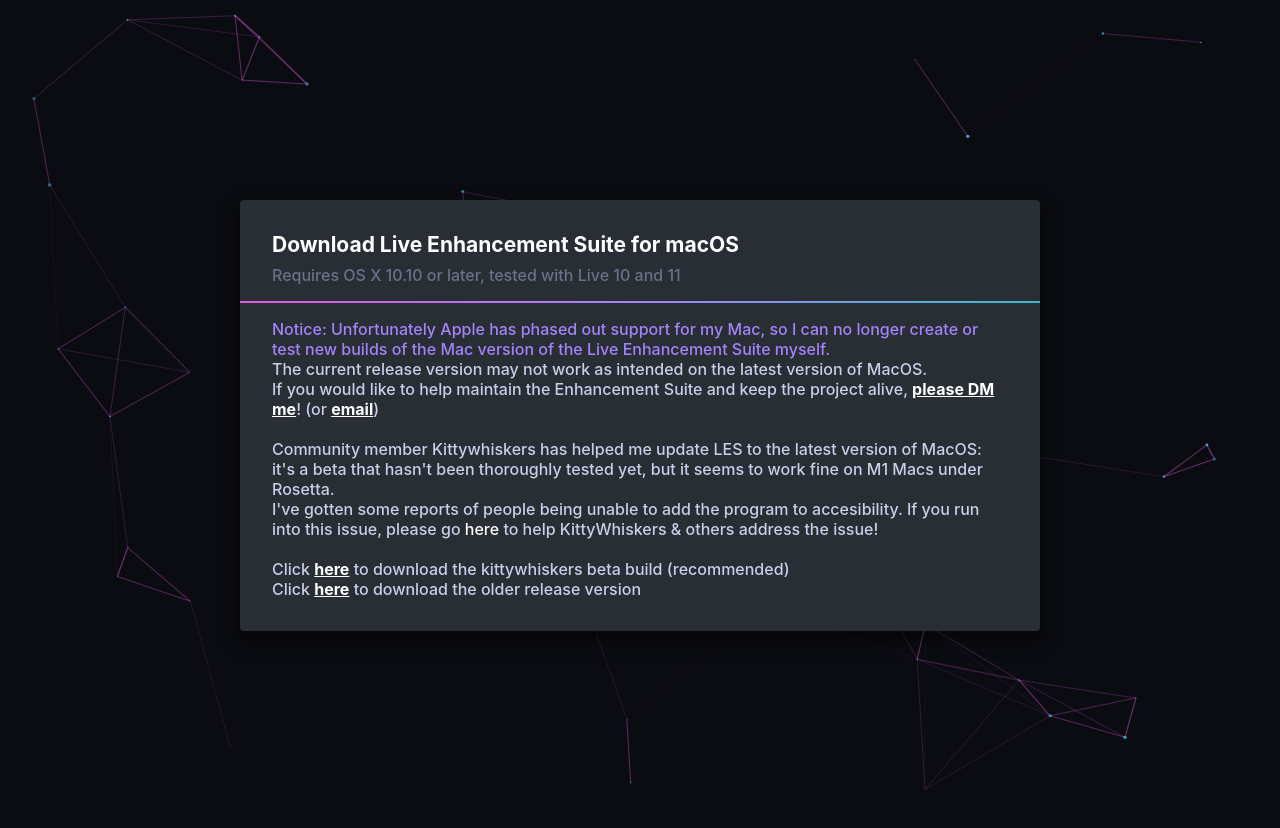
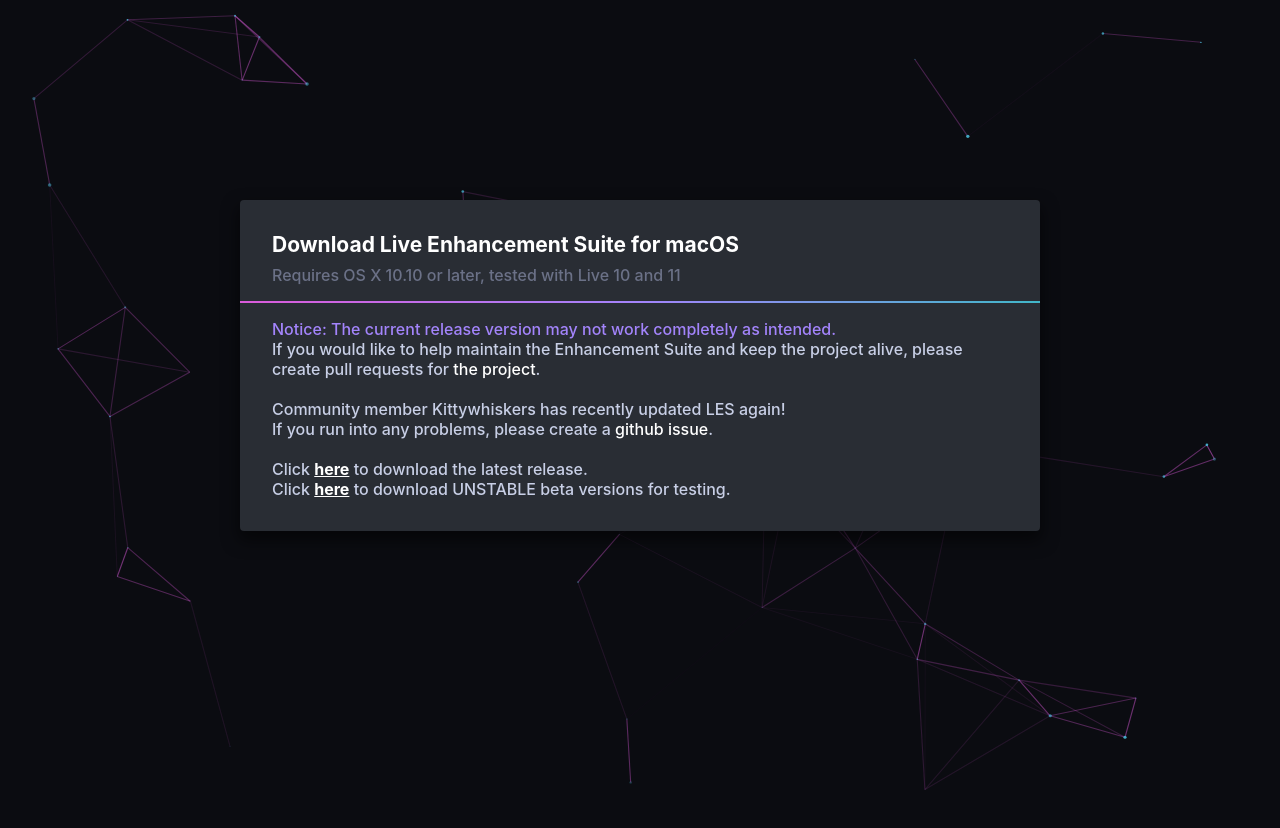
Before and after one commit to LiveEnhancementSuite/LESwebsite, a website built with Parcel: page download-mac.html in a window 1280 px wide. After the commit the page ends 800 px from the top, so only its background shows below. Built offline with nearby package versions, Linux system fonts and the light colour scheme; a web font is replaced by a local one.

Commit message:
Update download-mac.html
fixed download link

```diff
--- a/download-mac.html
+++ b/download-mac.html
@@ -17,16 +17,14 @@
         <p class="card-title">Download Live Enhancement Suite for macOS</p>
         <p class="card-subtitle">Requires OS X 10.10 or later, tested with Live 10 and 11</p>
         <hr>
-		<p class="card-text" style="color:#a384fb">Notice: Unfortunately Apple has phased out support for my Mac, so I can no longer create or test new builds of the Mac version of the Live Enhancement Suite myself.</p>
-		<p class="card-text">The current release version may not work as intended on the latest version of MacOS.</p>
-		<p class="card-text">If you would like to help maintain the Enhancement Suite and keep the project alive, <a href=https://twitter.com/InvertedSilence style="text-decoration: underline; font-weight: bold;">please DM me</a>! (or <a href=mailto:yo@invertedsilence.com style="text-decoration: underline; font-weight: bold;">email</a>)</p>
+		<p class="card-text" style="color:#a384fb">Notice: The current release version may not work completely as intended.</p>
+		<p class="card-text">If you would like to help maintain the Enhancement Suite and keep the project alive, please create pull requests for <a href="https://github.com/LiveEnhancementSuite/LESforMacOS">the project</a>.</p>
 		<br>
-		<p class="card-text">Community member Kittywhiskers has helped me update LES to the latest version of MacOS: it's a beta that hasn't been thoroughly tested yet, but it seems to work fine on M1 Macs under Rosetta.</p>
-    <p class="card-text">I've gotten some reports of people being unable to add the program to accesibility. If you run into this issue, please go <a href="https://github.com/LiveEnhancementSuite/LESforMacOS/issues">here</a> to help KittyWhiskers & others address the issue!</p>
+		<p class="card-text">Community member Kittywhiskers has recently updated LES again!</p>
+	      	<p class="card-text">If you run into any problems, please create a <a href="https://github.com/LiveEnhancementSuite/LESforMacOS/issues">github issue</a>.</p>
 		<br>
-
-		<p class="card-text">Click <a href="https://github.com/LiveEnhancementSuite/LESforMacOS/releases/tag/v1.3.2-alpha" target="_blank" style="text-decoration: underline; font-weight: bold;">here</a> to download the kittywhiskers beta build (recommended)</p>
-		<p class="card-text">Click <a href="https://github.com/LiveEnhancementSuite/LESforMacOS/releases/download/v1.3.1-alpha/LiveEnhancementSuite.dmg" target="_blank" style="text-decoration: underline; font-weight: bold;">here</a> to download the older release version</p>
+		<p class="card-text">Click <a href="https://github.com/LiveEnhancementSuite/LESforMacOS/releases" target="_blank" style="text-decoration: underline; font-weight: bold;">here</a> to download the latest release.</p>
+		<p class="card-text">Click <a href="https://github.com/kittywhiskers/LESforMacOS/releases" target="_blank" style="text-decoration: underline; font-weight: bold;">here</a> to download UNSTABLE beta versions for testing.</p>
         <!-- <p class="card-text">We spent a lot of time making this so we would appreciate it if you could follow us on Twitter. </p> -->
         <!-- <p class="card-text">Click <a href="https://github.com/LiveEnhancementSuite/LESforMacOS/releases/download/v1.3.1-alpha/LiveEnhancementSuite.dmg" target="_blank" style="text-decoration: underline; font-weight: bold;">&gt;&gt;here&lt;&lt;</a> -->
           <!-- to download without following the devs.</p> -->
```
